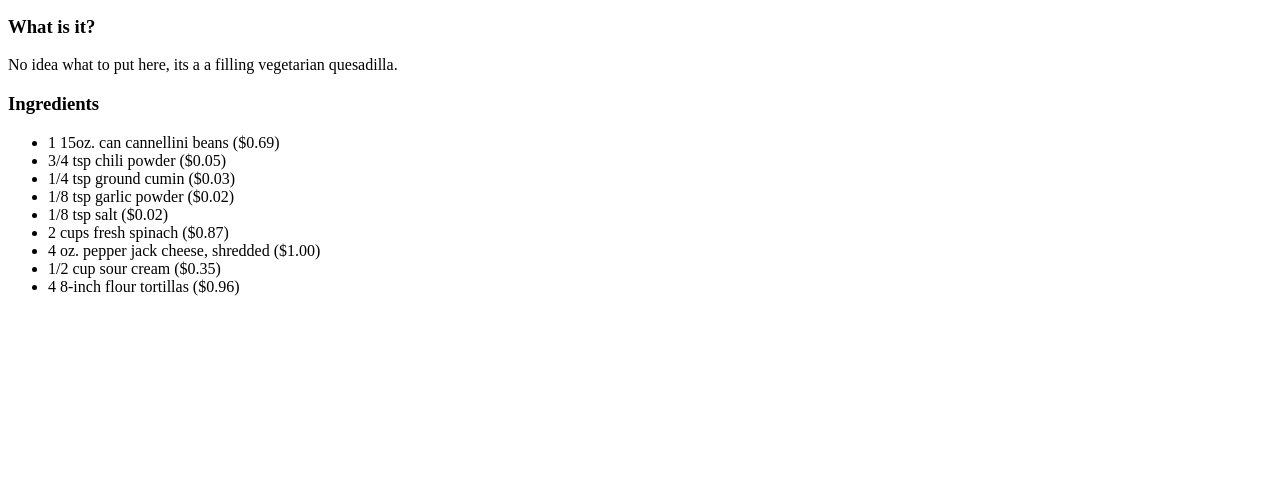
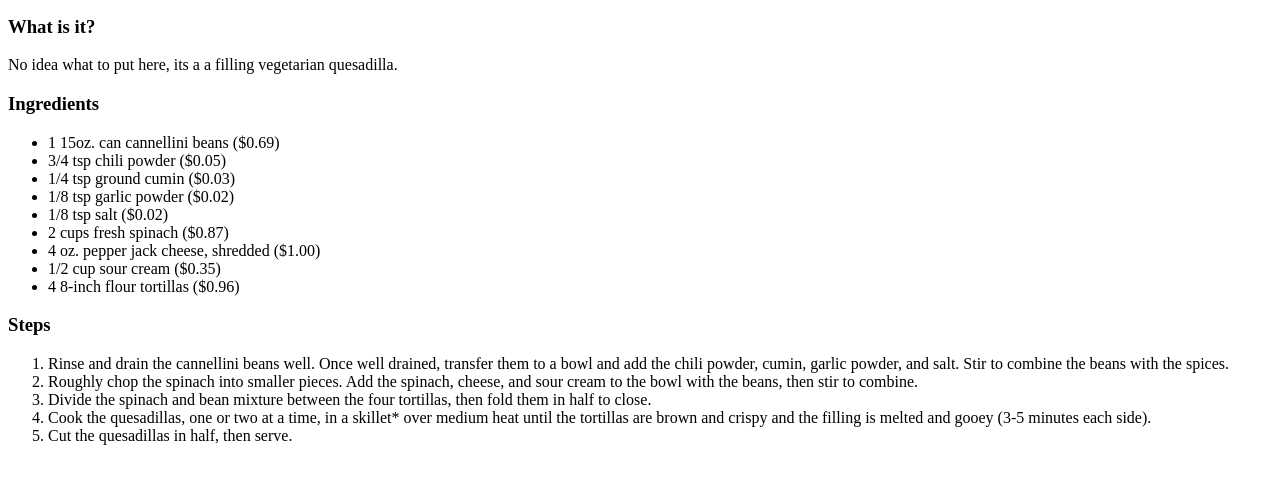
Before and after one commit to Donovan277/odin-recipes, a plain HTML site: page recipes/whbequesa.html in a window 1280 px wide. Shown: the part 135-618 px from the top of the page. Drawn offline with Linux system fonts and the light colour scheme.

Commit message:
Add white bean quesadilla steps

```diff
--- a/recipes/whbequesa.html
+++ b/recipes/whbequesa.html
@@ -25,5 +25,13 @@
             <li>1/2 cup sour cream ($0.35)</li>
             <li>4 8-inch flour tortillas ($0.96)</li>
         </ul>
+        <h3>Steps</h3>
+        <ol>
+            <li>Rinse and drain the cannellini beans well. Once well drained, transfer them to a bowl and add the chili powder, cumin, garlic powder, and salt. Stir to combine the beans with the spices.</li>
+            <li>Roughly chop the spinach into smaller pieces. Add the spinach, cheese, and sour cream to the bowl with the beans, then stir to combine.</li>
+            <li>Divide the spinach and bean mixture between the four tortillas, then fold them in half to close.</li>
+            <li>Cook the quesadillas, one or two at a time, in a skillet* over medium heat until the tortillas are brown and crispy and the filling is melted and gooey (3-5 minutes each side).</li>
+            <li>Cut the quesadillas in half, then serve.</li>
+        </ol>
     </body>
 </html>
```
